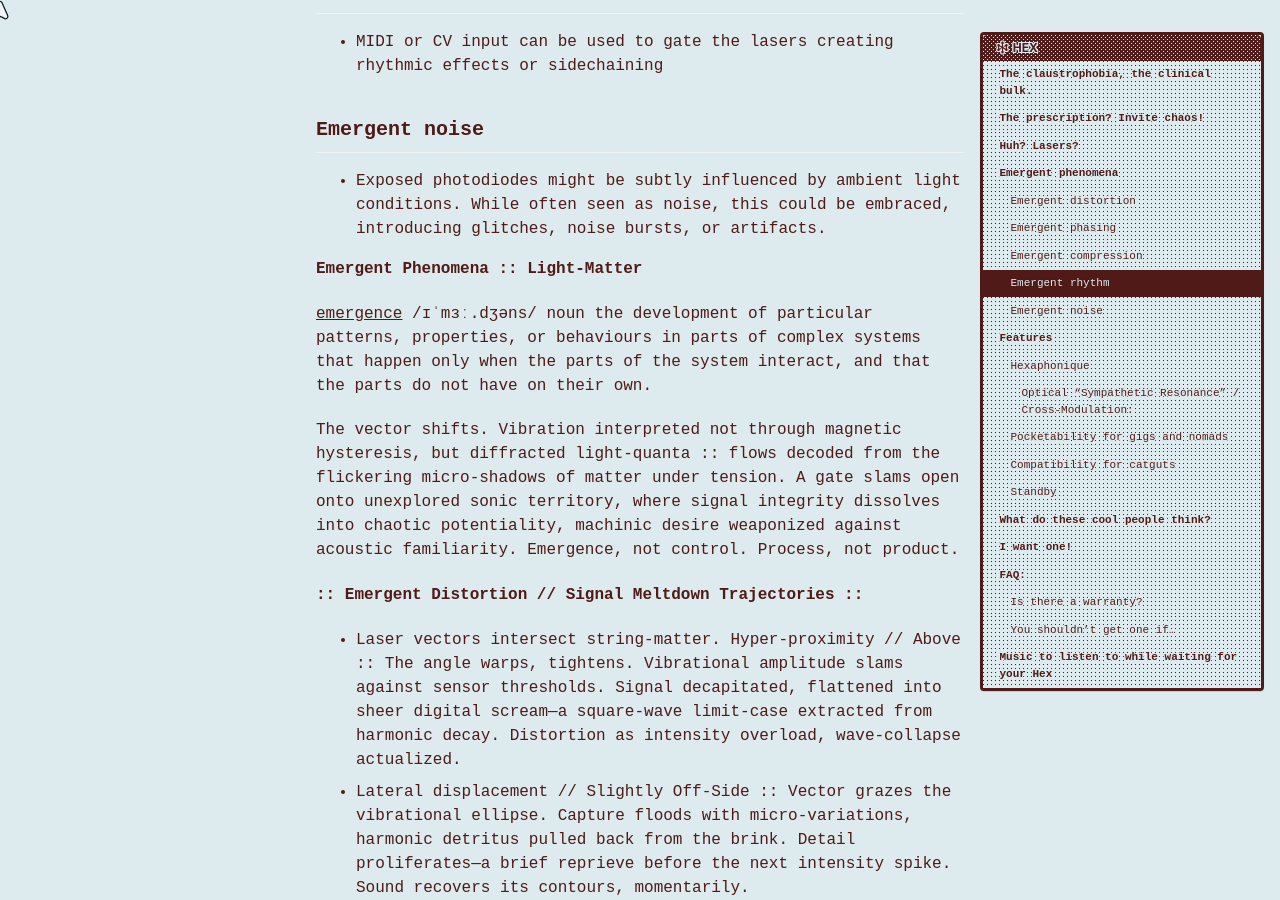
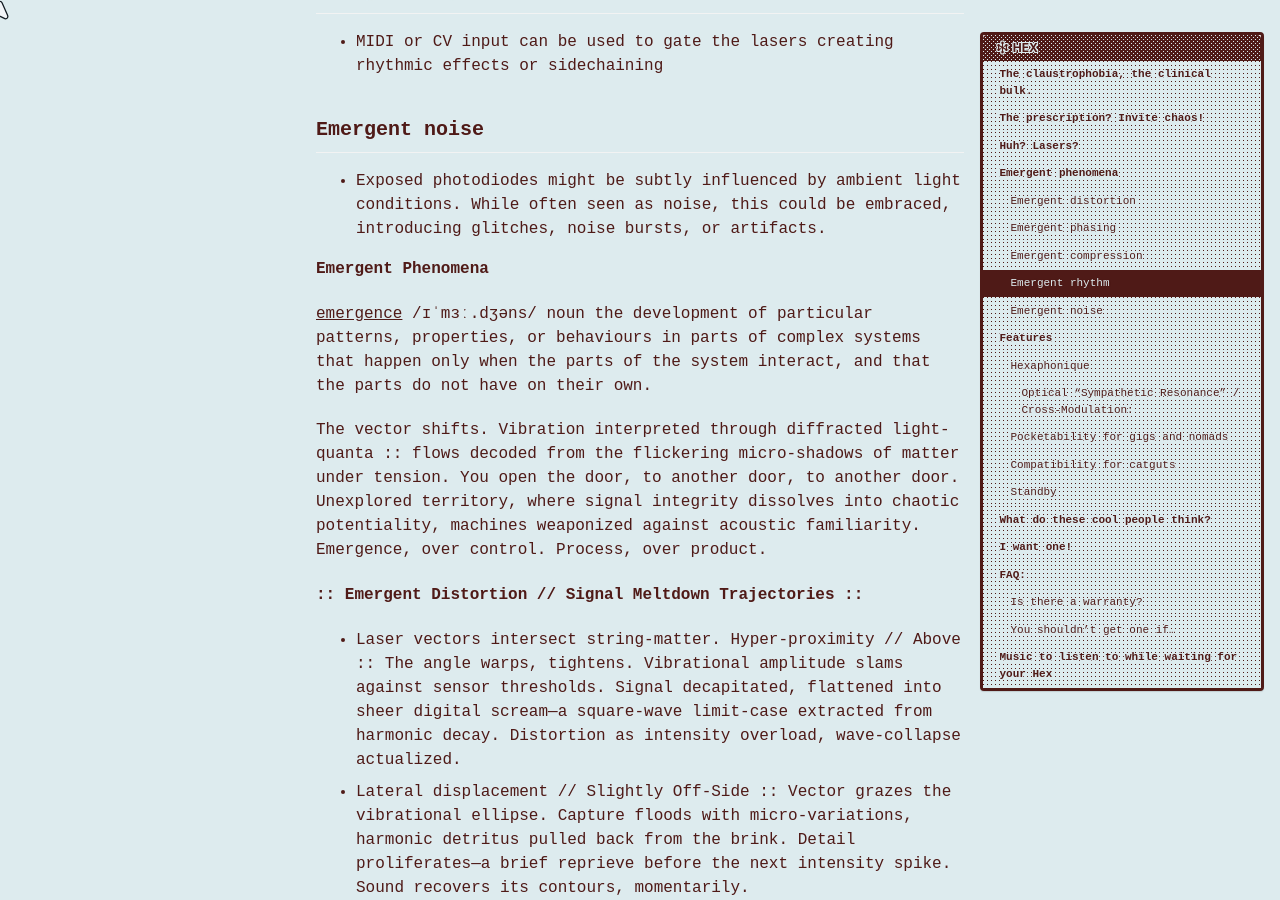
Before and after one commit to cryotato/cryotato.github.io, a Jekyll site: the page built from _pages/shop.md, in a window 1280 px wide and 900 px high, scrolled down 2236 px. Built offline with Jekyll 4.4.1, drawn with Linux system fonts in a browser that asks for light colours; cached includes are drawn as plain includes.

Commit message:
Update shop.md

```diff
--- a/_pages/shop.md
+++ b/_pages/shop.md
@@ -46,14 +46,14 @@ This new way of interpreting vibrations opens up the door for a whole new unexpl
 - Exposed photodiodes might be subtly influenced by ambient light conditions. While often seen as noise, this could be embraced, introducing glitches, noise bursts, or artifacts.
 
 
-**Emergent Phenomena :: Light-Matter**
+**Emergent Phenomena**
 
 [emergence](https://dictionary.cambridge.org/dictionary/english/emergence)
 /ɪˈmɜː.dʒəns/
 noun
 the development of particular patterns, properties, or behaviours in parts of complex systems that happen only when the parts of the system interact, and that the parts do not have on their own.
 
-The vector shifts. Vibration interpreted not through magnetic hysteresis, but diffracted light-quanta :: flows decoded from the flickering micro-shadows of matter under tension. A gate slams open onto unexplored sonic territory, where signal integrity dissolves into chaotic potentiality, machinic desire weaponized against acoustic familiarity. Emergence, not control. Process, not product.
+The vector shifts. Vibration interpreted through diffracted light-quanta :: flows decoded from the flickering micro-shadows of matter under tension. You open the door, to another door, to another door. Unexplored territory, where signal integrity dissolves into chaotic potentiality, machines weaponized against acoustic familiarity. Emergence, over control. Process, over product.
 
 **:: Emergent Distortion // Signal Meltdown Trajectories ::**
 
```
